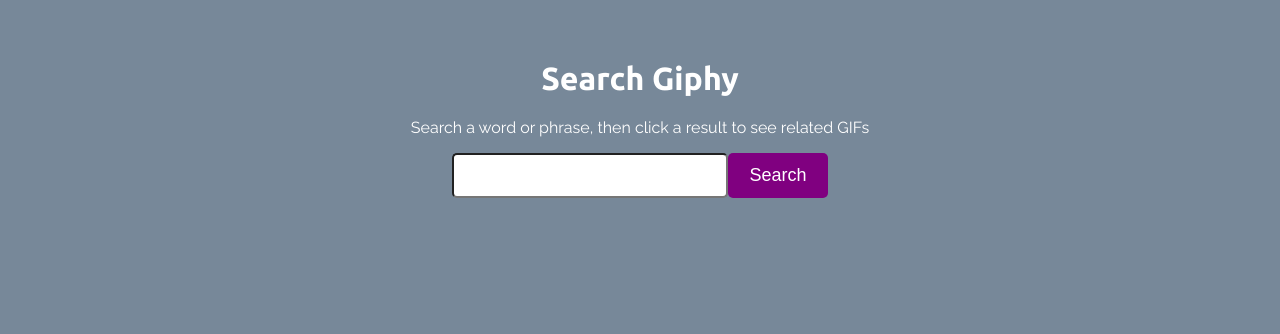
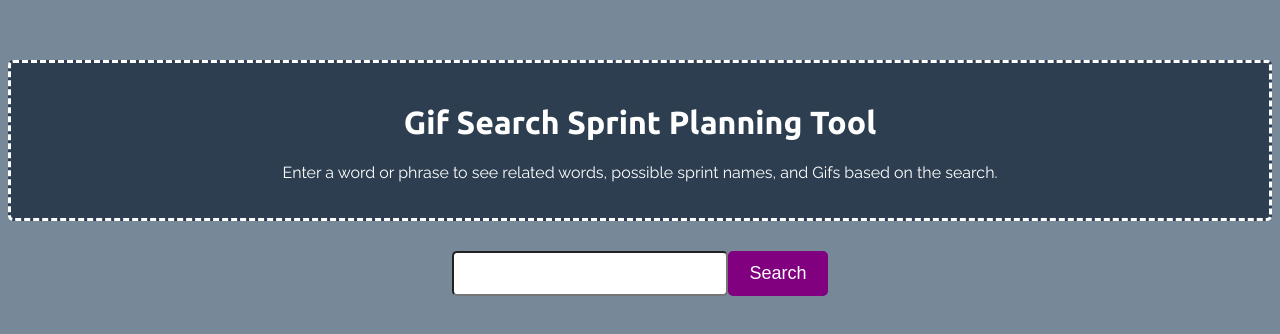
Before and after one commit to isAdamBailey/gif-search-tool, a Vue app: page / in a window 1280 px wide. Shown: the top 334 px of the page. Built offline with nearby package versions, Linux system fonts and the light colour scheme.

Commit message:
Improved styles

```diff
--- a/src/App.vue
+++ b/src/App.vue
@@ -1,6 +1,6 @@
 <template>
   <div id="app">
-    <GifSearch msg="Search Giphy"/>
+    <GifSearch/>
   </div>
 </template>
 
@@ -17,7 +17,11 @@
 
 <style lang="scss">
   body {
+    font-family: 'Raleway', sans-serif;
+    -webkit-font-smoothing: antialiased;
+    -moz-osx-font-smoothing: grayscale;
     background: lightslategray;
+    color: #2c3e50;
   }
   h1, p {
     color: #ffffff;
@@ -26,11 +30,12 @@
     font-family: 'Ubuntu', sans-serif;
   }
   #app {
-    font-family: 'Raleway', sans-serif;
-    -webkit-font-smoothing: antialiased;
-    -moz-osx-font-smoothing: grayscale;
     text-align: center;
-    color: #2c3e50;
     margin-top: 60px;
+    grid-template-areas:
+    'header'
+    'input'
+    'words'
+    'gifs';
   }
 </style>
--- a/src/components/GifSearch.vue
+++ b/src/components/GifSearch.vue
@@ -1,19 +1,23 @@
 <template>
   <div>
-    <h1>{{ msg }}</h1>
-    <p>Search a word or phrase, then click a result to see related GIFs</p>
-    <span class="search-input__container">
+    <div class="header__container">
+      <h1>Gif Search Sprint Planning Tool</h1>
+      <p>
+        Enter a word or phrase to see related words, possible sprint names, and Gifs based on the search.
+      </p>
+    </div>
+    <div class="search-input__container">
       <input v-model="searchTerm"
              class="search-input"
              @keyup.enter="getWords()"
              type="text">
         <button class="search-input__button"
                 @click="getWords()">Search</button>
-    </span>
+    </div>
     <div class="word-container"
          v-if="words.length">
       <h3 class="word-container__item--header">
-        {{ searchTerm ? `Words related to ${searchTerm}:` : '' }}
+        Click words below to search Giphy for more related gifs
       </h3>
       <div class="word-container__item">
         <div v-for="word in words"
@@ -24,7 +28,7 @@
         </div>
       </div>
       <h3 class="word-container__item--header">
-        {{ searchTerm ? `Sprint names summoned from ${searchTerm}:` : '' }}
+        Generated sprint names
       </h3>
       <div class="word-container__item">
         <div v-for="(word, index) in words"
@@ -51,9 +55,6 @@
 <script>
 export default {
   name: 'GifSearch',
-  props: {
-    msg: String,
-  },
   data() {
     return {
       searchTerm: '',
@@ -124,6 +125,14 @@
 </script>
 
 <style scoped lang="scss">
+  .header__container {
+    grid-area: header;
+    padding: 20px;
+    border: 3px dashed #ffffff;
+    border-radius: 5px;
+    background: #2c3e50;
+  }
+
   .search-input {
     padding: 10px 20px;
     margin: 0 auto;
@@ -141,6 +150,8 @@
     border-radius: 5px;
   }
   .search-input__container {
+    grid-area: input;
+    padding: 30px 0 10px 0;
     width: 500px;
     margin: 0 auto;
   }
@@ -149,6 +160,7 @@
   }
 
   .gif-container {
+    grid-area: gifs;
     margin-top: 30px;
     display: grid;
     grid-template-columns: repeat(auto-fill, minmax(300px,1fr));
@@ -180,9 +192,11 @@
   }
 
   .word-container {
+    grid-area: words;
     margin-top: 30px;
     padding-bottom: 30px;
     background: #ffffff;
+    border: 3px dashed #2c3e50;
     border-radius: 5px;
     display: grid;
     grid-template-rows: 70px 1fr;
```
